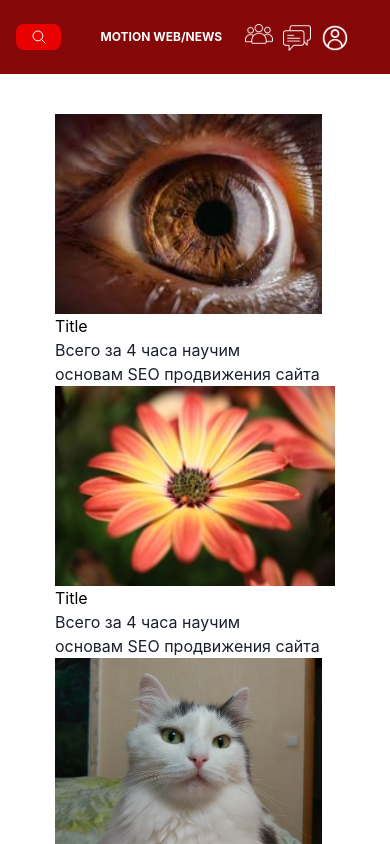
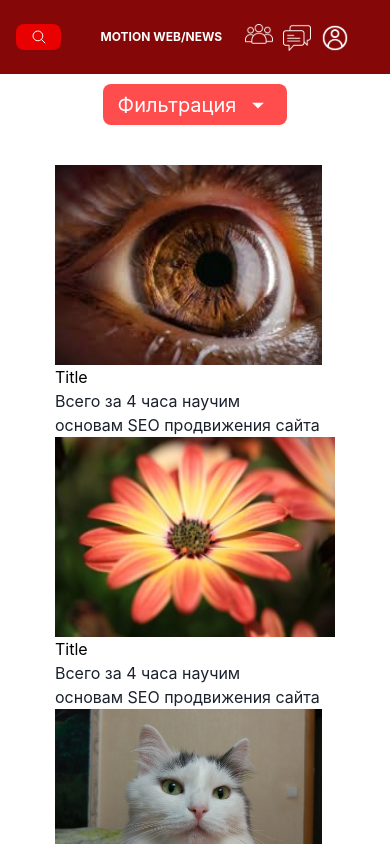
Before and after one commit to Aziret890/chatAndNews, a React (Vite) app: page / in a window 390 px wide. Shown: the top 844 px of the page. Built offline with nearby package versions, Linux system fonts and the light colour scheme.

Commit message:
finished filter

```diff
--- a/package.json
+++ b/package.json
@@ -14,6 +14,7 @@
     "@emotion/react": "^11.11.4",
     "@emotion/styled": "^11.11.5",
     "@reduxjs/toolkit": "^2.2.3",
+    "antd": "^5.16.1",
     "axios": "^1.6.8",
     "framer-motion": "^11.0.25",
     "icons": "^1.0.0",
--- a/src/components/Newscomponent/newscomonent.module.scss
+++ b/src/components/Newscomponent/newscomonent.module.scss
@@ -1,19 +1,16 @@
-
-
 .newsMainBlock {
   display: flex;
   align-items: center;
   justify-content: space-between;
   margin: 40px;
   padding: 0 10px;
-
 }
 
 .newsTitle {
   display: flex;
   align-items: flex-start;
   justify-content: start;
-  color:black;
+  color: black;
 }
 
 .newsMainBlock img {
@@ -22,16 +19,13 @@
   font-size: 290px;
 }
 
-
-
-
 .newsMainBlock {
   display: flex;
-  flex-wrap: wrap; // Разрешает элементам переноситься на следующую строку при необходимости
+  flex-wrap: wrap;
   margin: 40px;
 
   .news {
-    width: calc(50% - 20px); // Половина ширины контейнера минус отступы
+    width: calc(50% - 20px);
     margin-bottom: 20px;
 
     img {
@@ -46,10 +40,14 @@
 
   @media (max-width: 768px) {
     .news {
-      width: calc(100% - 20px); // Полная ширина контейнера минус отступы
+      width: calc(100% - 20px);
+    }
+  }
+  @media (max-width: 489px) {
+    .newsMainBlock {
+      display: flex;
+      justify-content: center;
+      align-items: center;
     }
   }
 }
-
-
-///////////////
--- a/src/components/Newscomponent/newscompoent.tsx
+++ b/src/components/Newscomponent/newscompoent.tsx
@@ -11,7 +11,7 @@ function Newscomponent() {
         <div className="container">
           <div className={scss.newsMainBlock}>
             <div className="news">
-              <img src={imgLog} alt="" />
+              <img src={imgLog} alt="" style={{ width: "100%" }} />
               <h1 className={scss.newsTitle}>Title</h1>
               <h3 className="h2">
                 Всего за 4 часа научим <br />
@@ -19,7 +19,7 @@ function Newscomponent() {
               </h3>
             </div>
             <div className="news">
-              <img src={flow} alt="" />
+              <img src={flow} alt="" style={{ width: "100%" }} />
               <h1 className={scss.newsTitle}>Title</h1>
               <h3 className="h2">
                 Всего за 4 часа научим <br />
--- /dev/null
+++ b/src/components/filter/filter.scss
@@ -0,0 +1,21 @@
+.filter__btn {
+  display: flex;
+  align-items: center;
+  margin-top: 40px;
+  justify-content: center;
+  max-width: 210px;
+  height: 41px;
+  border-radius: 8px;
+  background: rgba(255, 0, 0, 0.7);
+  color: rgb(255, 255, 255);
+  font-size: 20px;
+  font-weight: 400;
+  line-height: 24px;
+  border: none;
+}
+
+@media (max-width: 489px) {
+  .filter__btn {
+    margin-top: 10px;
+  }
+}
--- /dev/null
+++ b/src/components/filter/filter.tsx
@@ -0,0 +1,51 @@
+import type { MenuProps } from "antd";
+import { Button, Dropdown } from "antd";
+import "../filter/filter.scss";
+import { MdArrowDropDown } from "react-icons/md";
+import { IoMdArrowDropup } from "react-icons/io";
+import { useState } from "react";
+
+const items: MenuProps["items"] = [
+  {
+    key: "1",
+    label: "все новости",
+  },
+  {
+    key: "2",
+    label: "по рейтингу",
+  },
+  {
+    key: "3",
+    label: "новые",
+  },
+];
+
+function Filter() {
+  const [isDropdownOpen, setIsDropdownOpen] = useState(false);
+
+  function HandleDropdown(drop: boolean) {
+    setIsDropdownOpen(drop);
+  }
+  return (
+    <>
+      <Dropdown
+        menu={{ items }}
+        placement="bottom"
+        arrow
+        visible={isDropdownOpen}
+        onVisibleChange={HandleDropdown}
+      >
+        <Button className="filter__btn">
+          Фильтрация
+          {isDropdownOpen ? (
+            <IoMdArrowDropup size={28} />
+          ) : (
+            <MdArrowDropDown size={28} />
+          )}
+        </Button>
+      </Dropdown>
+    </>
+  );
+}
+
+export default Filter;
--- a/src/components/profile/profile.scss
+++ b/src/components/profile/profile.scss
@@ -81,7 +81,7 @@
             text-transform: capitalize;
             color: rgb(134, 7, 7);
           }
-          &__family {
+          &__lastname {
             width: 95%;
             height: 52px;
             margin: 12px 12px;
--- a/src/components/profile/profile.tsx
+++ b/src/components/profile/profile.tsx
@@ -48,7 +48,6 @@ function Profile() {
                   />
                 </div>
               </div>
-
               <div className="profile__content__cards__footer">
                 <div className="profile__content__cards__footer__inputs">
                   <input
@@ -62,7 +61,7 @@ function Profile() {
                   <input
                     ref={familyRef}
                     type="text"
-                    className="profile__content__cards__footer__inputs__family"
+                    className="profile__content__cards__footer__inputs__lastname"
                     placeholder="Фамилия"
                   />
                   <input
--- a/src/pages/Home/Home.scss
+++ b/src/pages/Home/Home.scss
@@ -0,0 +1,13 @@
+.Home__component {
+  display: flex;
+  justify-content: center;
+}
+
+@media (max-width: 489px) {
+  .Home__component {
+    display: flex;
+    justify-content: center;
+    align-items: center;
+    flex-direction: column;
+  }
+}
--- a/src/pages/Home/Home.tsx
+++ b/src/pages/Home/Home.tsx
@@ -1,11 +1,15 @@
+import Filter from "../../components/filter/filter";
 import Header from "../../components/header/Header";
 import Newscomponent from "../../components/Newscomponent/newscompoent";
-
+import "./Home.scss";
 function Home() {
   return (
     <>
       <Header />
-      <Newscomponent />
+      <div className="Home__component">
+        <Filter />
+        <Newscomponent />
+      </div>
     </>
   );
 }
```
Also changed, not shown: 1 other file (tests, documents, lock files or other folders).
